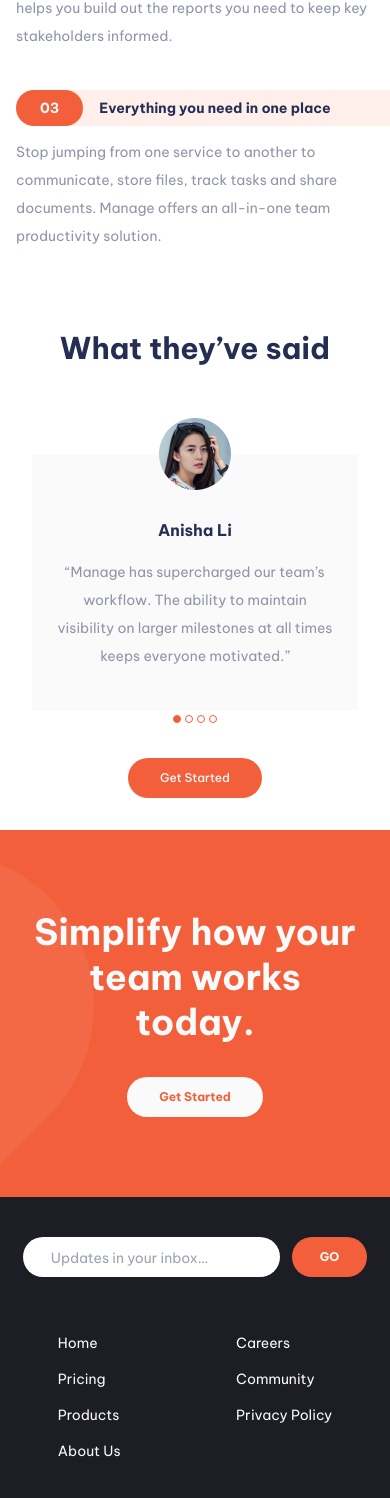
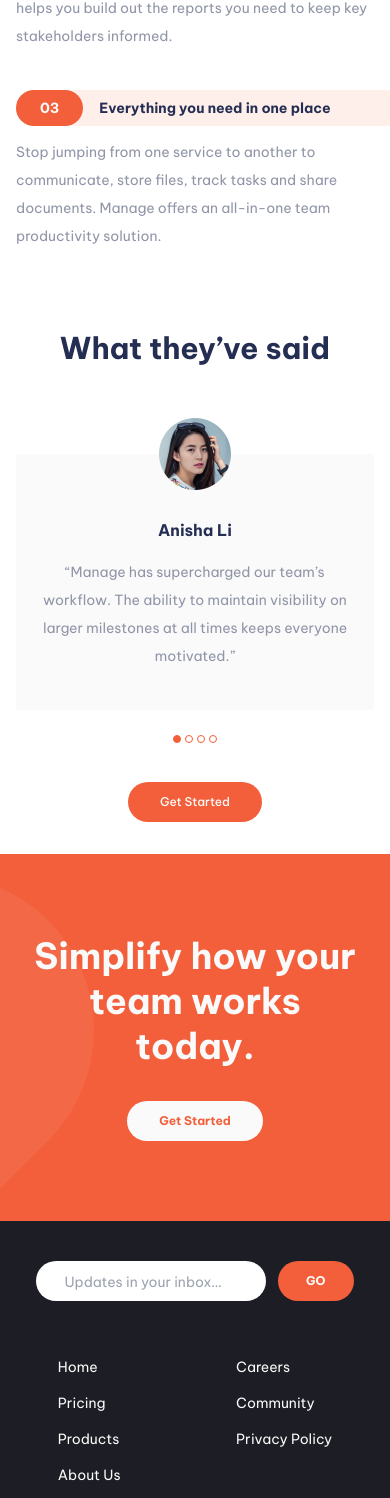
Before and after one commit to Saga-sanga/Manage-landing-page, a React (Vite) app: page / in a window 390 px wide. Shown: the part 1381-2879 px from the top of the page. Built offline with nearby package versions, Linux system fonts and the light colour scheme.

Commit message:
style: Update carousel nav button margin

```diff
--- a/src/App.tsx
+++ b/src/App.tsx
@@ -121,7 +121,7 @@ function App() {
         </div>
       </main>
 
-      <article className='flex flex-col gap-12 py-8 mx-4'>
+      <article className='flex flex-col gap-12 py-8'>
         <h3 className='font-bold text-3xl text-center'>What they’ve said</h3>
         {/* <div className='relative scrollWrapper overflow-scroll w-full snap-x snap-mandatory'>
           <div className='carousel flex gap-6 text-center'>
@@ -168,7 +168,7 @@ function App() {
         </div> */}
         <SliderCarousel/>
 
-        <a className='text-very-light-gray self-center font-medium text-xs bg-bright-red px-8 py-3 rounded-full cursor-pointer' href="">Get Started</a>
+        <a className='text-very-light-gray self-center mt-6 sm:mt-0 font-medium text-xs bg-bright-red px-8 py-3 rounded-full cursor-pointer' href="">Get Started</a>
       </article>
 
       {/* <div>
@@ -184,8 +184,8 @@ function App() {
       </article>
 
       <footer className='bg-very-dark-blue text-very-light-gray flex flex-col items-center gap-12 py-10'>
-        <div className='flex gap-3'>
-          <input className='px-7 py-2 rounded-full placeholder:text-sm text-dark-blue' type="text" placeholder='Updates in your inbox…'/>
+        <div className='flex gap-3 justify-center'>
+          <input className='px-7 py-2 rounded-full w-4/6 placeholder:text-sm text-dark-blue' type="text" placeholder='Updates in your inbox…'/>
           <button className='rounded-full px-7 py-2 bg-bright-red text-very-light-gray text-xs font-bold'>GO</button>
         </div>
         <div className='w-full flex justify-around text-sm'>
--- a/src/components/SliderCarousel.tsx
+++ b/src/components/SliderCarousel.tsx
@@ -26,7 +26,7 @@ export default function SliderCarousel() {
       //   }
       // },
       {
-        breakpoint: 600,
+        breakpoint: 640,
         settings: {
           slidesToShow: 1,
           slidesToScroll: 1,
@@ -35,15 +35,15 @@ export default function SliderCarousel() {
           dots: true
         }
       },
-      {
-        breakpoint: 480,
-        settings: {
-          slidesToShow: 1,
-          slidesToScroll: 1,
-          dots: true,
-          variableWidth: false
-        }
-      }
+      // {
+      //   breakpoint: 480,
+      //   settings: {
+      //     slidesToShow: 1,
+      //     slidesToScroll: 1,
+      //     dots: true,
+      //     variableWidth: false
+      //   }
+      // }
     ]
   };
 
--- a/src/index.css
+++ b/src/index.css
@@ -35,10 +35,10 @@ ul.slick-dots li {
   margin: 0 2px;
 }
 
-/* .slick-slider > ul {
-  position: relative;
-  bottom: 0;
-} */
+.slick-slider > ul {
+  /* position: relative; */
+  bottom: -45px;
+}
 
 .scrollWrapper::-webkit-scrollbar {
   display: none;
```
